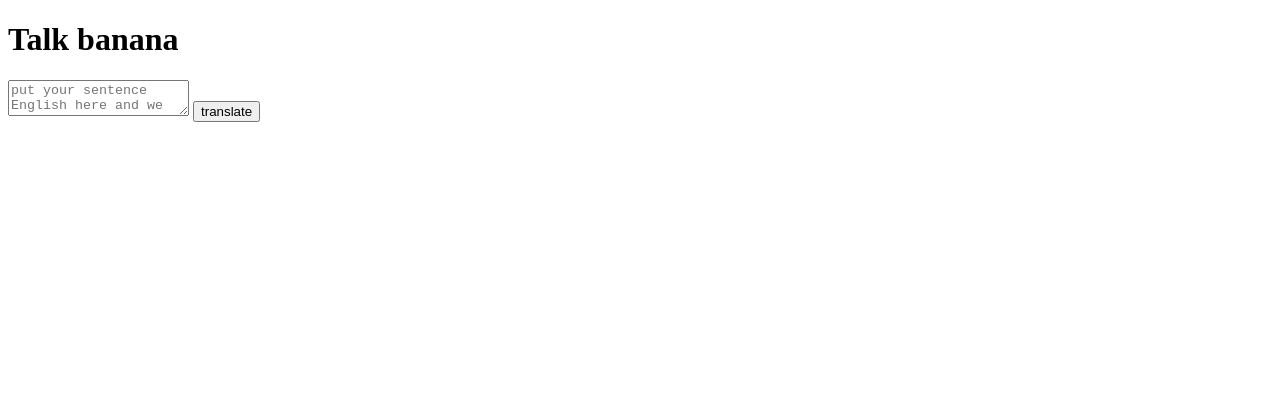
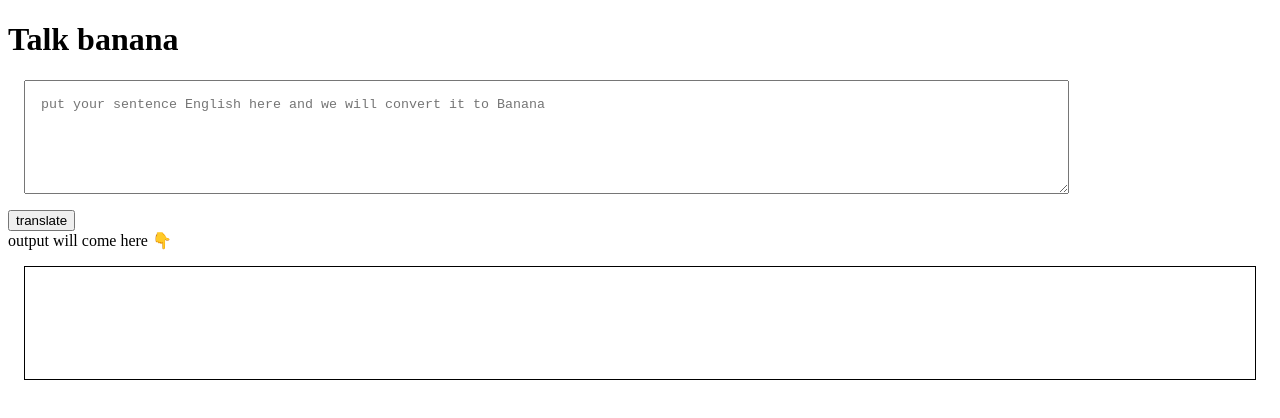
Before and after one commit to AllanSam-codes/Minion-transalator, a plain HTML site: page index.html in a window 1280 px wide. Drawn offline with Linux system fonts and the light colour scheme.

Commit message:
input and output process

```diff
--- a/app.js
+++ b/app.js
@@ -1,11 +1,11 @@
 var btntranslate = document.querySelector("#btn-translate");
-var txtinput = document.querySelector("#txt-input");
-console.log(txtinput)
+var txtInput = document.querySelector("#txt-input");
+var outputdiv = document.querySelector("#output")
+
+
 
 function clickHandler() {
-    console.log("Cliked!");
-    console.log("inout", txtinput.value);
-
+    outputdiv.innerText = "adjandjkfenfji" + txtInput.value;
 };
 
 btntranslate.addEventListener("click", clickHandler)
--- a/index.html
+++ b/index.html
@@ -6,14 +6,33 @@
     <meta http-equiv="X-UA-Compatible" content="IE=edge">
     <meta name="viewport" content="width=device-width, initial-scale=1.0">
     <title>Banana Speak</title>
+    <style>
+        textarea {
+            width: 80%;
+            height: 10vh;
+            display: block;
+            margin: 1rem;
+            padding: 1rem;
+        }
+
+        #output {
+            border: 1px solid black;
+            width: 80;
+            height: 10vh;
+            margin: 1rem;
+            padding: 1rem;
+        }
+    </style>
 
 </head>
 
 <body>
     <h1>Talk banana</h1>
-    <textarea id="txt-input" placeholder="put your sentence English here and we will convert it to banan">
-</textarea>
+    <textarea id="txt-input" placeholder="put your sentence English here and we will convert it to Banana "></textarea>
     <button id="btn-translate">translate</button>
+
+    <div style="font-size larger">output will come here 👇</div>
+    <div id="output"></div>
     <script src="app.js" type="text/javascript"></script>
 
 </body>
```
